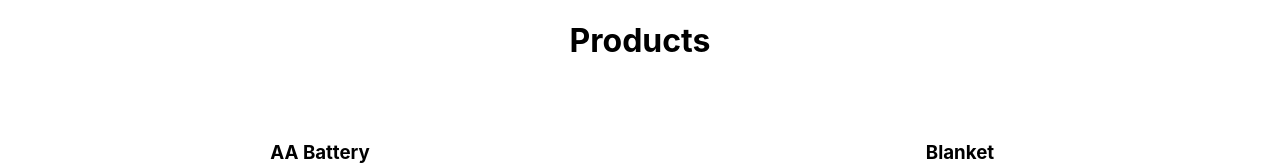
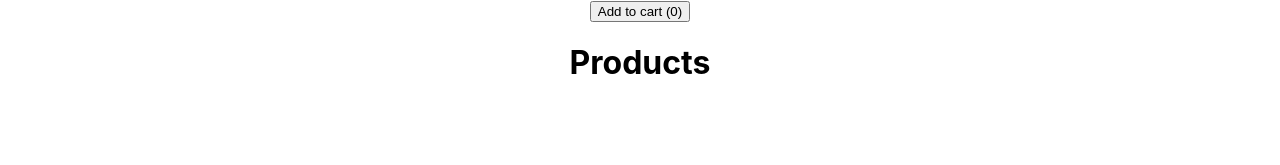
Before and after one commit to TalhaAhmedAI/shoe-store, a React (Create React App) app: page / in a window 1280 px wide. Shown: the top 165 px of the page. Built offline with nearby package versions, Linux system fonts and the light colour scheme.

Commit message:
Update App.js
built a function "addToCart", and set the state of cart array to be changed whenever someone clicks on add to cart button.

```diff
--- a/src/App.js
+++ b/src/App.js
@@ -2,6 +2,7 @@ import React, { useState } from "react";
 import "./App.css";
 
 function App() {
+  const [cart, setCart] = useState([]);
   const [products] = useState([
     {
       name: "AA Battery",
@@ -14,8 +15,16 @@ function App() {
       image: "https://tinyurl.com/y7s5krpw",
     },
   ]);
+
+  const addToCart = (product) => {
+    console.log("We are in add to cart");
+    setCart([...cart, product]);
+  };
   return (
     <div className="App">
+      <header>
+        <button>Add to cart ({cart.length})</button>
+      </header>
       <h1>Products</h1>
       <div className="products">
         {products.map((product, index) => (
@@ -23,7 +32,7 @@ function App() {
             <h3>{product.name}</h3>
             <h4>{product.cost}</h4>
             <img src={product.image} alt={product.name} />
-            <button>Add to Cart</button>
+            <button onClick={() => addToCart(product)}>Add to Cart</button>
           </div>
         ))}
       </div>
```
